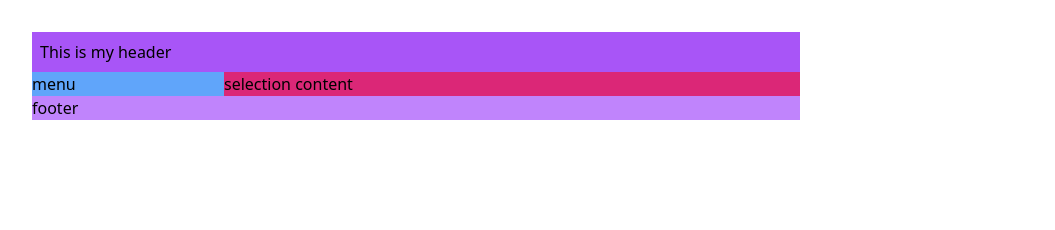
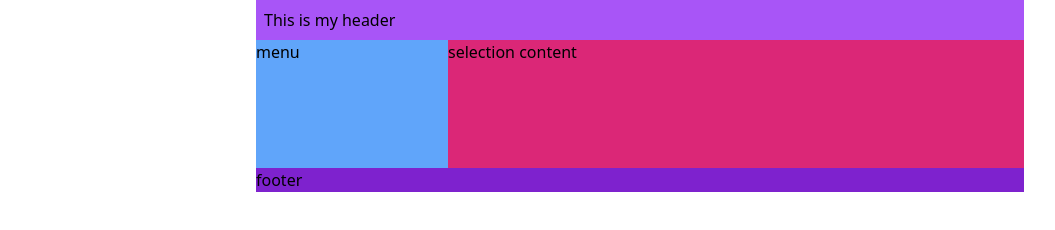
Before and after one commit to NataCj/ejercicioTailwind, a website: page src/index.html in a window 1280 px wide. Shown: the whole page, without its empty margins (0-1055 px from the left). Drawn offline with nearby package versions, Linux system fonts and the light colour scheme; files that its build step writes are made by us from their sources.

Commit message:
Estructura grid Tailwind

```diff
--- a/src/index.html
+++ b/src/index.html
@@ -10,21 +10,21 @@
 </head>
 
 <body>
-    <div class="m-8 bg-purple-400  max-w-3xl container">
-        <header class="p-2 h-10 bg-purple-500">
+    <div class="grid grid-cols-4 mx-auto bg-purple-400  max-w-3xl container">
+        <header class="col-span-4 p-2 h-10 bg-purple-500">
             This is my header
         </header>
-            <section class=" flex bg-purple-900">
-                <nav class="w-1/4 bg-blue-400">
-                    menu
-                </nav>
-                <article class="w-3/4 bg-pink-600">
-                    selection content
-                </article>
-            </section>
-            <footer class="clear-both">
+
+        <nav class="h-32 bg-blue-400">
+            menu
+        </nav>
+        <article class="col-span-3 bg-pink-600">
+            selection content
+        </article>
+
+        <footer class="col-span-4 bg-purple-700">
                 footer
-            </footer>
+        </footer>
     </div>
 
 </body>
```
